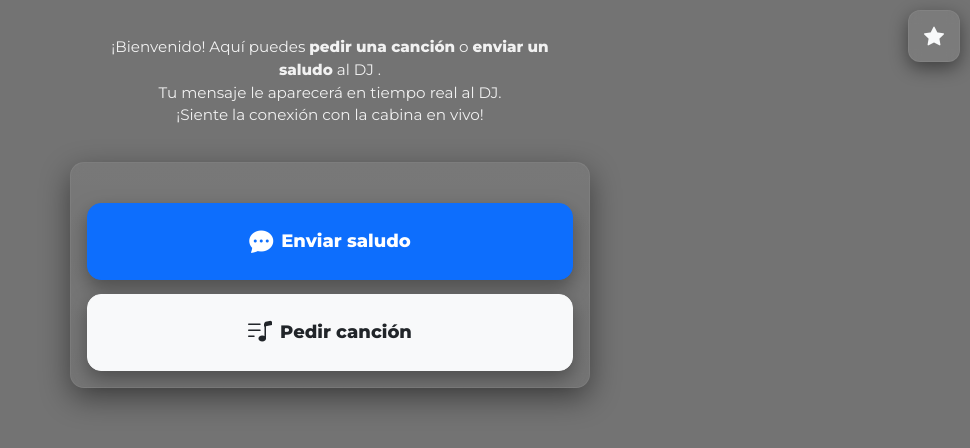
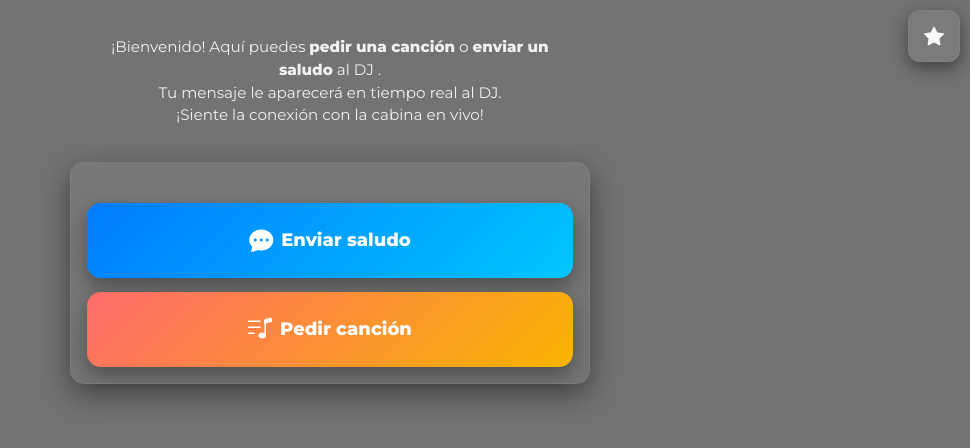
Before and after one commit to Code-Tech-Software/DJMENSAJES, a Django app: template templates/eventos/evento_pantalla.html in a window 1280 px wide. Shown: the top 448 px of the page, without its empty margins (310-1280 px from the left). Run offline with Django 5.2, Linux system fonts and the light colour scheme; the template is opened without the code that fills it, so the values that code supplies are empty; some libraries are stand-ins or nearby versions.

Commit message:
mejora en botones de invitados

```diff
--- a/templates/eventos/evento_pantalla.html
+++ b/templates/eventos/evento_pantalla.html
@@ -105,7 +105,8 @@
             width: 100%;
             font-weight: 700;
             font-size: 1.05rem;
-            padding: 1.1rem 1.2rem;
+
+            padding: 1.3rem 1.2rem; /* <-- Primer numero es el ancho de los btones*/
             border-radius: 14px;
             box-shadow: 0 8px 20px rgba(0, 0, 0, 0.35);
         }
@@ -195,11 +196,74 @@
             margin-top: 4rem !important;
         }
 
+
+        /* --- Botones estilizados con brillo y gradiente --- */
+.btn-glow-primary {
+    background: linear-gradient(135deg, #007bff, #00c6ff);
+    color: #fff;
+    border: none;
+    transition: all 0.25s ease;
+    position: relative;
+    overflow: hidden;
+}
+
+.btn-glow-primary::after {
+    content: "";
+    position: absolute;
+    top: 0;
+    left: -75%;
+    width: 50%;
+    height: 100%;
+    background: rgba(255,255,255,0.25);
+    transform: skewX(-25deg);
+    transition: all 0.5s ease;
+}
+
+.btn-glow-primary:hover::after {
+    left: 125%;
+}
+
+.btn-glow-primary:hover {
+    transform: translateY(-2px);
+    box-shadow: 0 0 16px rgba(0, 195, 255, 0.6);
+}
+
+/* Variante para “Pedir canción” */
+.btn-glow-music {
+    background: linear-gradient(135deg, #ff6b6b, #f8b400);
+    color: #fff;
+    border: none;
+    transition: all 0.25s ease;
+    position: relative;
+    overflow: hidden;
+}
+
+.btn-glow-music::after {
+    content: "";
+    position: absolute;
+    top: 0;
+    left: -75%;
+    width: 50%;
+    height: 100%;
+    background: rgba(255,255,255,0.25);
+    transform: skewX(-25deg);
+    transition: all 0.5s ease;
+}
+
+.btn-glow-music:hover::after {
+    left: 125%;
+}
+
+.btn-glow-music:hover {
+    transform: translateY(-2px);
+    box-shadow: 0 0 16px rgba(255, 171, 64, 0.6);
+}
+
     </style>
 </head>
 <body>
 
-<!-- VIP crown button dsfcddddddddddddddddddddddd -->
+<!-- VIP crown button  -->
 <button id="vipBtn" class="vip-crown" aria-label="Acceso VIP" title="Acceso VIP">
     <i class="bi bi-star-fill"></i>
 </button>
@@ -246,15 +310,16 @@
                 </div>
 
                 <!-- Big action buttons (mobile first stacked) -->
+              <!-- Big action buttons (más atractivos y modernos) -->
 <div class="mt-3">
-                    <button id="btnSaludo" class="btn btn-primary big-action" aria-label="Enviar saludo">
+    <button id="btnSaludo" class="btn btn-glow-primary big-action" aria-label="Enviar saludo">
         <div class="d-flex align-items-center justify-content-center gap-2">
             <i class="bi bi-chat-dots-fill fs-4"></i>
             <span>Enviar saludo</span>
         </div>
     </button>
 
-                    <button id="btnCancion" class="btn btn-light text-dark big-action" aria-label="Pedir canción">
+    <button id="btnCancion" class="btn btn-glow-music big-action" aria-label="Pedir canción">
         <div class="d-flex align-items-center justify-content-center gap-2">
             <i class="bi bi-music-note-list fs-4"></i>
             <span>Pedir canción</span>
--- a/templates/eventos/panel_dj.html
+++ b/templates/eventos/panel_dj.html
@@ -21,7 +21,7 @@
         }
 
         body {
-            background-color: #f5f7fb;
+            background-color: #e9eded;
             font-family: 'Segoe UI', Tahoma, Geneva, Verdana, sans-serif;
         }
 
@@ -36,7 +36,7 @@
             background-color: white;
             border-radius: 10px;
             box-shadow: 0 4px 6px rgba(0, 0, 0, 0.05);
-            height: 500px;
+            height: 700px;
             overflow-y: auto;
         }
 
```
Lines whose indentation alone changed are shown as unchanged.
